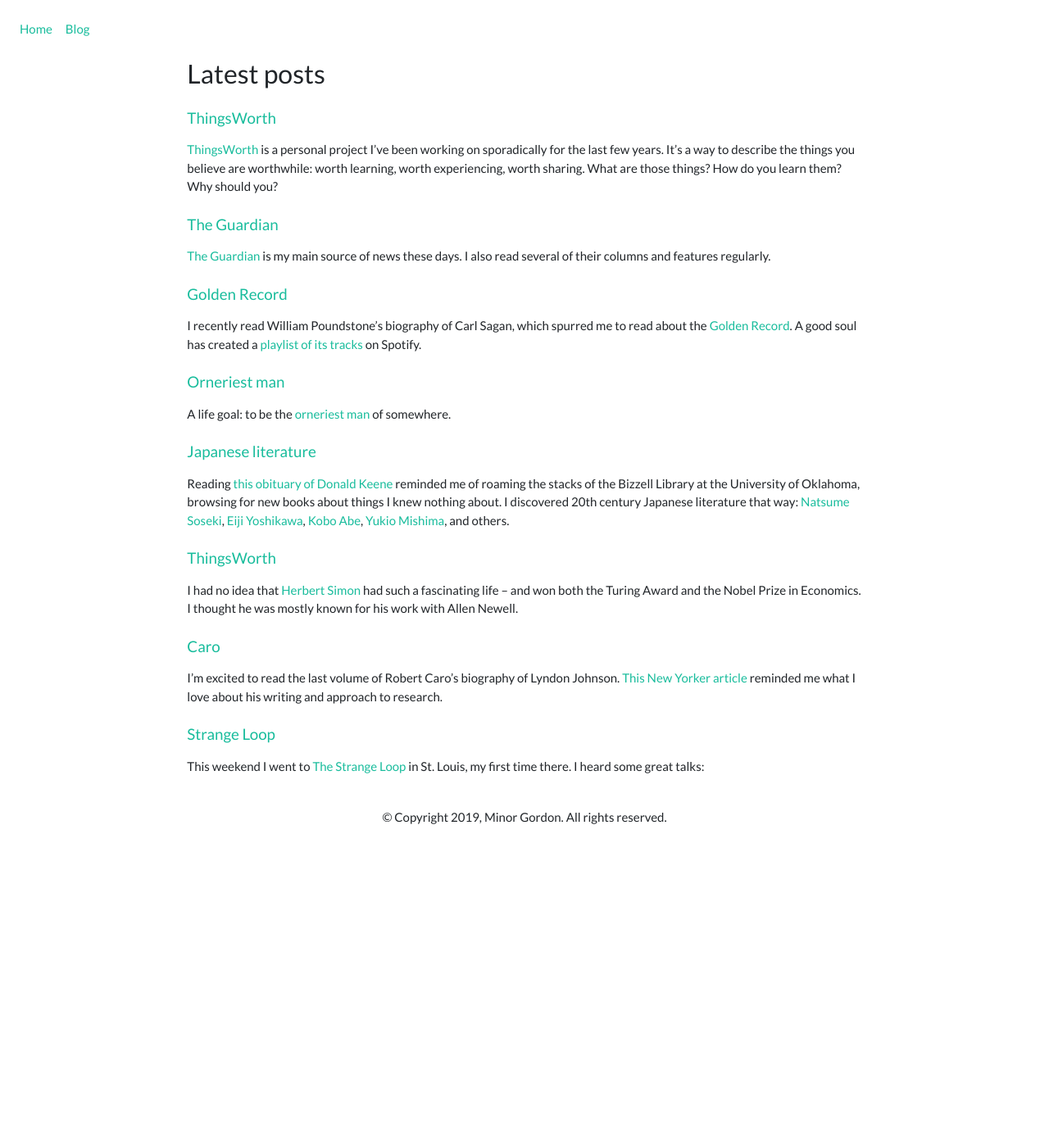
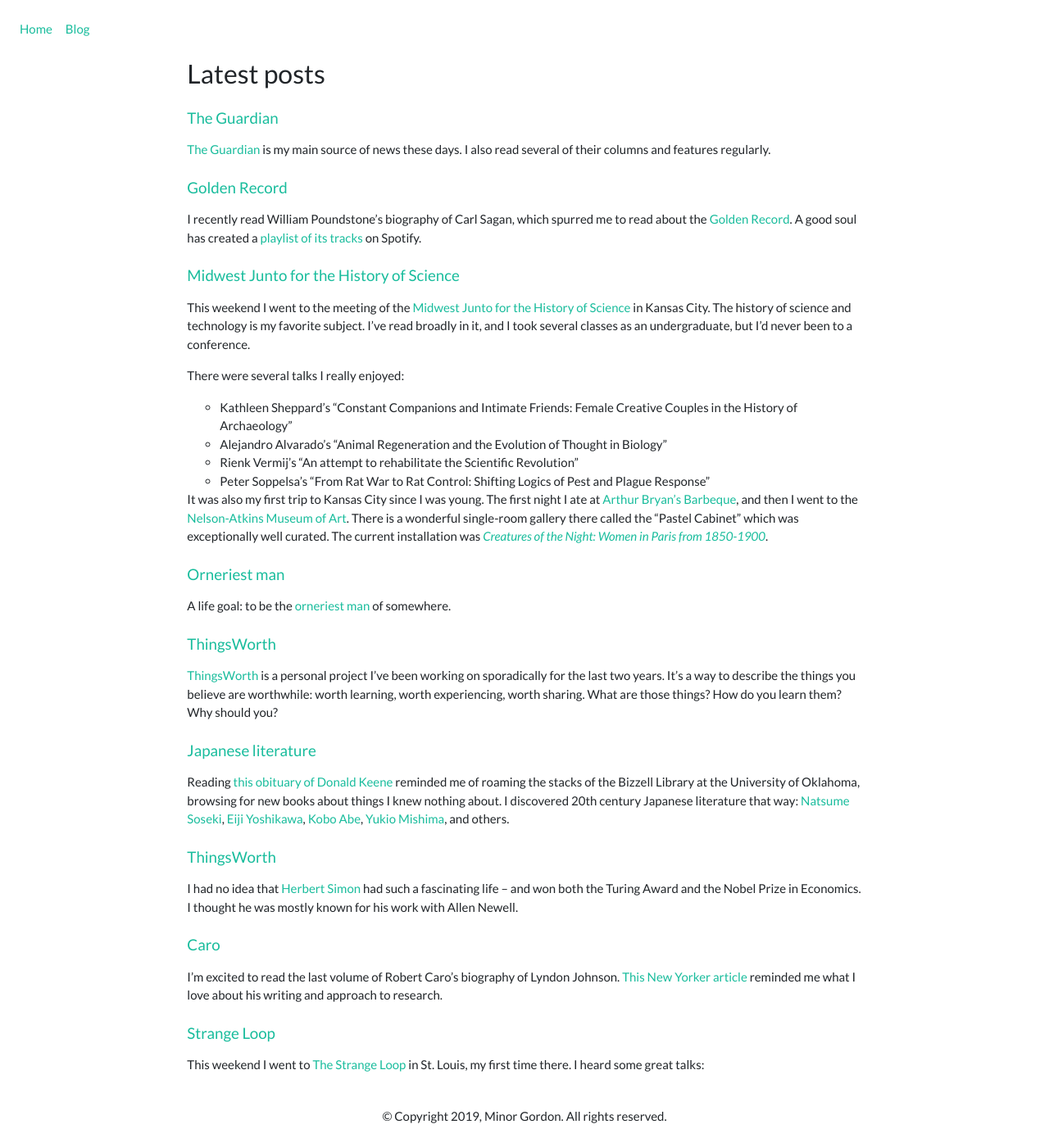
Before and after one commit to minorg/minorgordon.net, a Jekyll site: the page built from blog/index.html, in a window 1280 px wide. Shown: the whole page at 82% size. Built offline with Jekyll 4.4.1, drawn with Linux system fonts in a browser that asks for light colours; nearby versions of some CDN libraries; before the commit the page ends 1025 px from its top, so only the background shows below that.

Commit message:
adding posts

```diff
--- a/_posts/2019-06-09-thingsworth.md
+++ b/_posts/2019-03-19-thingsworth.md
@@ -1,11 +1,11 @@
 ---
 layout: post
 title:  "ThingsWorth"
-date:   2019-06-09
+date:   2019-03-19
 categories: projects
 ---
 
-[ThingsWorth](https://thingsworth.org/) is a personal project I've been working on sporadically for the last few years.  It's a way to describe the things you believe are worthwhile: worth learning, worth experiencing, worth sharing. What are those things? How do you learn them? Why should you?
+[ThingsWorth](https://thingsworth.org/) is a personal project I've been working on sporadically for the last two years.  It's a way to describe the things you believe are worthwhile: worth learning, worth experiencing, worth sharing. What are those things? How do you learn them? Why should you?
 
 ThingsWorth started as a personal history project, recording thoughts and ideas about the things I feel are worth learning in the time we have. The things can be concrete or abstract, serious or irreverent, as long as they are worthwhile. We often get caught up in the ephemera of our lives -- what's on TV, what people said on social media, what we need to get at the store -- and lose sight of what we truly consider important. Describing these things is a way of reminding ourselves as well as recording our ideas for posterity.
 
--- /dev/null
+++ b/_posts/2019-04-14-midwest-junto.md
@@ -0,0 +1,17 @@
+---
+layout: post
+title:  "Midwest Junto for the History of Science"
+date:   2019-04-14
+categories: wikipedia reading
+---
+
+This weekend I went to the meeting of the [Midwest Junto for the History of Science](https://midwestjunto.wordpress.com/) in Kansas City. The history of science and technology is my favorite subject. I've read broadly in it, and I took several classes as an undergraduate, but I'd never been to a conference.
+
+There were several talks I really enjoyed:
+
+* Kathleen Sheppard's "Constant Companions and Intimate Friends: Female Creative Couples in the History of Archaeology"
+* Alejandro Alvarado's "Animal Regeneration and the Evolution of Thought in Biology"
+* Rienk Vermij's "An attempt to rehabilitate the Scientific Revolution"
+* Peter Soppelsa's "From Rat War to Rat Control: Shifting Logics of Pest and Plague Response"
+
+It was also my first trip to Kansas City since I was young. The first night I ate at [Arthur Bryan's Barbeque](https://www.arthurbryantsbbq.com/), and then I went to the [Nelson-Atkins Museum of Art](https://www.nelson-atkins.org/). There is a wonderful single-room gallery there called the "Pastel Cabinet" which was exceptionally well curated. The current installation was [_Creatures of the Night: Women in Paris from 1850-1900_](https://www.nelson-atkins.org/events/creatures-of-the-night/).
```
